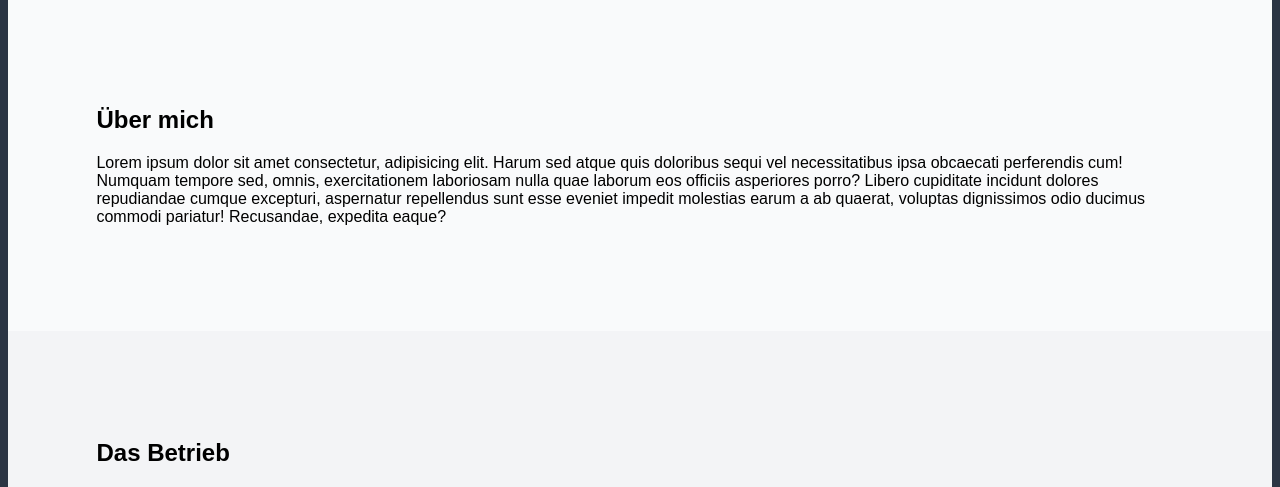
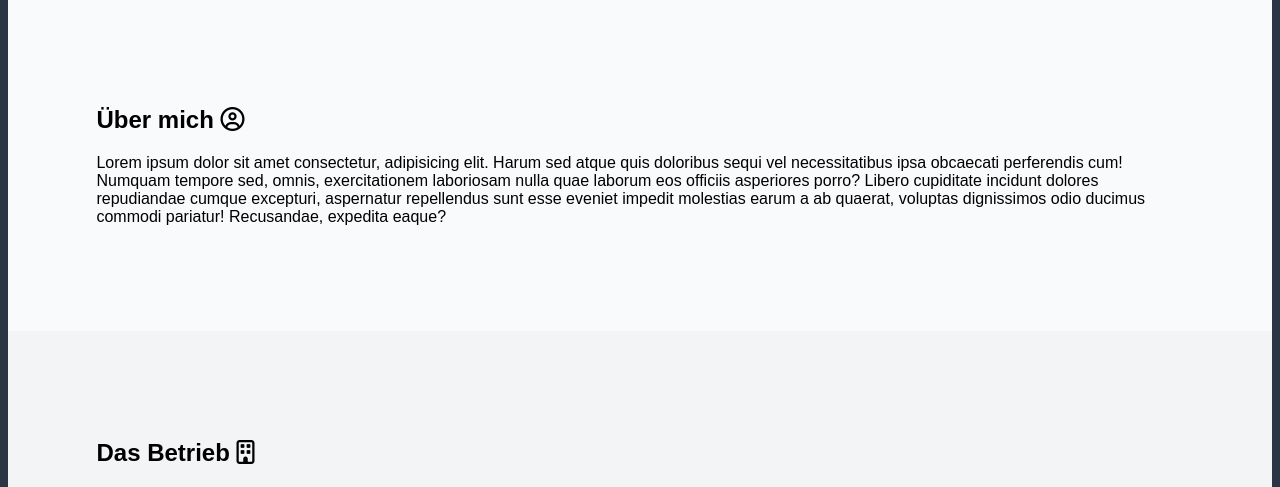
Before and after one commit to Dhailiz/Website-Upgrade-, a plain HTML site: page index.html in a window 1280 px wide. Shown: the part 4113-4600 px from the top of the page. Drawn offline with Linux system fonts and the light colour scheme.

Commit message:
letzter stand

```diff
--- a/index.html
+++ b/index.html
@@ -170,12 +170,12 @@
 
 
       <section id="uebermich" class="contentBox">
-        <h2>Über mich</h2>
+        <h2>Über mich <i class="fa-regular fa-circle-user"></i></h2>
         <p>Lorem ipsum dolor sit amet consectetur, adipisicing elit. Harum sed atque quis doloribus sequi vel necessitatibus ipsa obcaecati perferendis cum! Numquam tempore sed, omnis, exercitationem laboriosam nulla quae laborum eos officiis asperiores porro? Libero cupiditate incidunt dolores repudiandae cumque excepturi, aspernatur repellendus sunt esse eveniet impedit molestias earum a ab quaerat, voluptas dignissimos odio ducimus commodi pariatur! Recusandae, expedita eaque?</p>
       </section>
 
       <section id="niicee" class="contentBox">
-        <h2>Das Betrieb</h2>
+        <h2>Das Betrieb <i class="fa-regular fa-building"></i></h2>
         <p>Lorem ipsum dolor sit amet consectetur, adipisicing elit. Harum sed atque quis doloribus sequi vel necessitatibus ipsa obcaecati perferendis cum! Numquam tempore sed, omnis, exercitationem laboriosam nulla quae laborum eos officiis asperiores porro? Libero cupiditate incidunt dolores repudiandae cumque excepturi, aspernatur repellendus sunt esse eveniet impedit molestias earum a ab quaerat, voluptas dignissimos odio ducimus commodi pariatur! Recusandae, expedita eaque?</p>
       </section>
 
```
